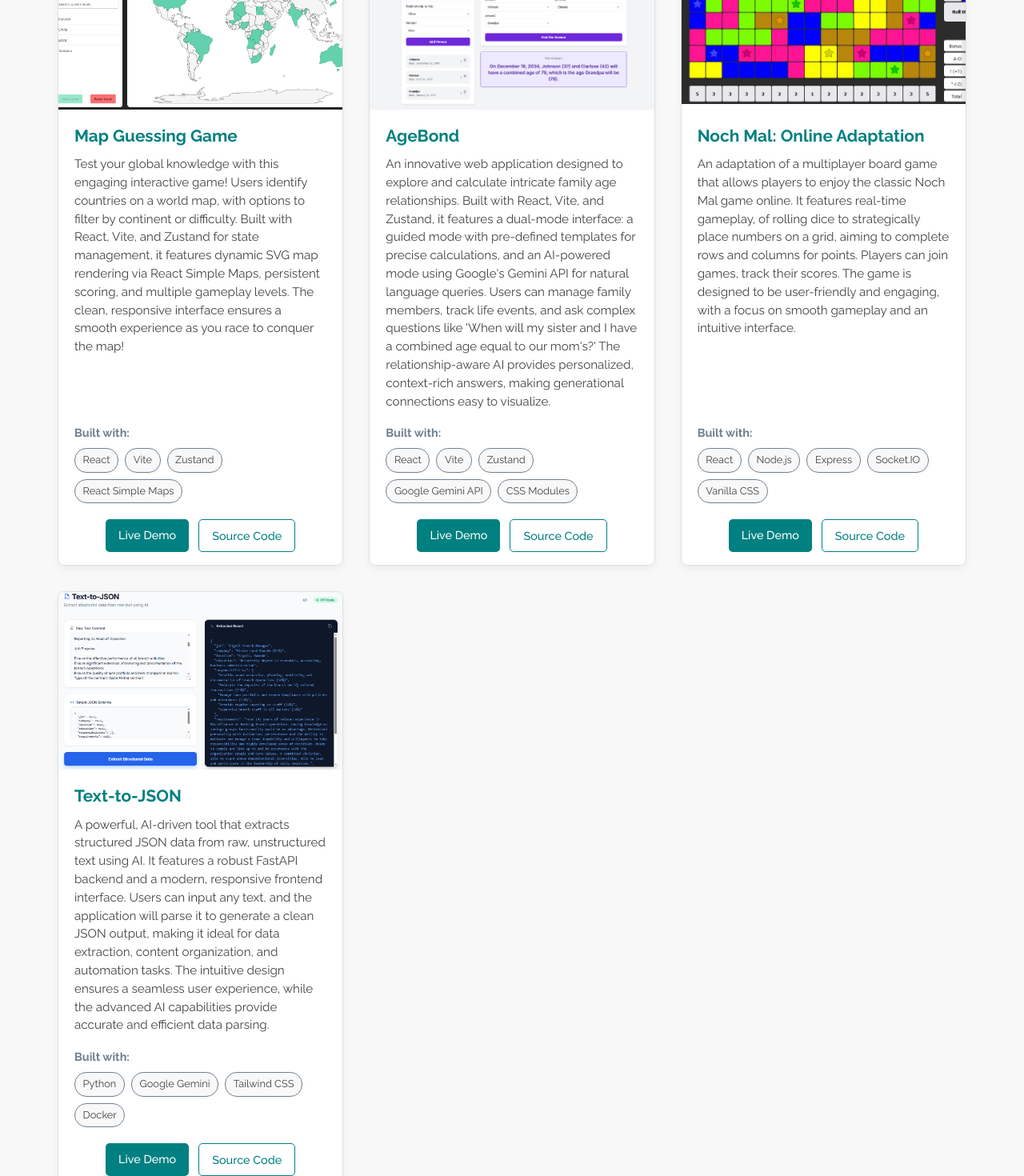
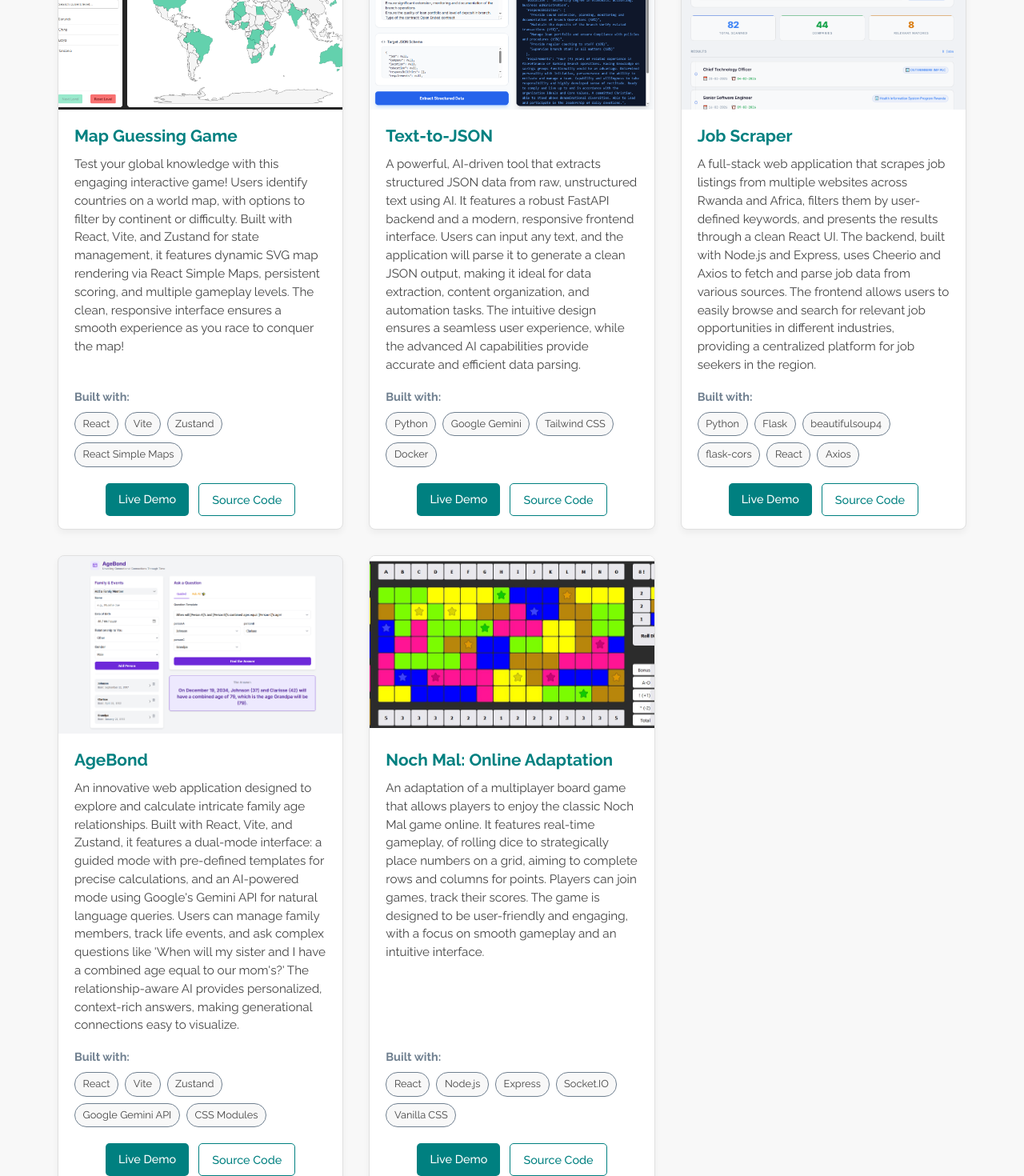
Before and after one commit to FabHaguma/my_portfolio, a React (Vite) app: page /projects in a window 1280 px wide. Shown: the part 1160-2630 px from the top of the page at 80% size. Built offline with nearby package versions, Linux system fonts and the light colour scheme.

Commit message:
Update resume, header styles, projects data, and add job-scraper screenshot

```diff
--- a/src/components/layout/Header.css
+++ b/src/components/layout/Header.css
@@ -28,7 +28,7 @@
   font-size: 1.5rem;
   font-weight: bold;
   text-decoration: none;
-  color: var(--header-text-light);
+  color: var(--link-color-light);
 }
 
 .app-header nav ul {
--- a/src/data/projectsData.js
+++ b/src/data/projectsData.js
@@ -6,6 +6,7 @@ import project_agebond from '../assets/images/projects/agebond-screenshot.png';
 import project_ytsubs from '../assets/images/projects/yt-subs-screenshot.png';
 import project_arteditor from '../assets/images/projects/haguma-art-editor-screenshot.png';
 import project_text2json from '../assets/images/projects/text2json-screenshot.png';
+import project_jobScraper from '../assets/images/projects/job-scraper_screenshot.png';
 
 // Featured projects displayed on the landing page (in order of appearance)
 // To add a new featured project: Add its ID to this array
@@ -22,7 +23,7 @@ export const projectsData = [
     id: 1,
     name: "YT Subs",
     description: "Unlock insights from YouTube videos instantly without watching the whole stream. This full-stack application extracts video subtitles using yt-dlp and leverages AI models to generate concise summaries and answer user questions about the content. It features a responsive React frontend for seamless interaction and a robust Express backend handling media parsing and AI integration.",
-    smallDescription: "Download YouTube transcripts, summarize content, and chat with AI.",
+    smallDescription: "Get YouTube transcript, summary and a quick chat with AI about the content.",
     technologies: ["Python", "fastapi", "React", "Node.js", "Express", "Google Gemini AI", "yt-dlp", "Docker"],
     liveDemoLink: "https://www.ytsubs.haguma.com/",
     sourceCodeLink: "https://github.com/fabhaguma/yt-subs",
@@ -60,27 +61,6 @@ export const projectsData = [
   },
   {
     id: 5,
-    name: "AgeBond",
-    description: "An innovative web application designed to explore and calculate intricate family age relationships. Built with React, Vite, and Zustand, it features a dual-mode interface: a guided mode with pre-defined templates for precise calculations, and an AI-powered mode using Google's Gemini API for natural language queries. Users can manage family members, track life events, and ask complex questions like 'When will my sister and I have a combined age equal to our mom's?' The relationship-aware AI provides personalized, context-rich answers, making generational connections easy to visualize.",
-    smallDescription: "An AI-powered app to explore family age relationships.",
-    technologies: ["React", "Vite", "Zustand", "Google Gemini API", "CSS Modules"],
-    liveDemoLink: "https://www.agebond.haguma.com/",
-    sourceCodeLink: "https://github.com/FabHaguma/agebond",
-    screenshot: project_agebond
-  },
-
-  {
-    id: 6,
-    name: "Noch Mal: Online Adaptation",
-    description: "An adaptation of a multiplayer board game that allows players to enjoy the classic Noch Mal game online. It features real-time gameplay, of rolling dice to strategically place numbers on a grid, aiming to complete rows and columns for points. Players can join games, track their scores. The game is designed to be user-friendly and engaging, with a focus on smooth gameplay and an intuitive interface.",
-    smallDescription: "An online adaptation of the classic Noch Mal board game.",
-    technologies: ["React", "Node.js", "Express", "Socket.IO", "Vanilla CSS"],
-    liveDemoLink: "https://www.nochmal.haguma.com/",
-    sourceCodeLink: "https://github.com/FabHaguma/nochmal-online",
-    screenshot: project_nochmal
-  },
-  {
-    id: 7,
     name: "Text-to-JSON",
     description: "A powerful, AI-driven tool that extracts structured JSON data from raw, unstructured text using AI. It features a robust FastAPI backend and a modern, responsive frontend interface. Users can input any text, and the application will parse it to generate a clean JSON output, making it ideal for data extraction, content organization, and automation tasks. The intuitive design ensures a seamless user experience, while the advanced AI capabilities provide accurate and efficient data parsing.",
     smallDescription: "An AI-powered tool to convert unstructured text into structured JSON data.",
@@ -90,14 +70,45 @@ export const projectsData = [
     screenshot: project_text2json
   },
 
+  {
+    id: 6,
+    name: "Job Scraper",
+    description: "A full-stack web application that scrapes job listings from multiple websites across Rwanda and Africa, filters them by user-defined keywords, and presents the results through a clean React UI. The backend, built with Node.js and Express, uses Cheerio and Axios to fetch and parse job data from various sources. The frontend allows users to easily browse and search for relevant job opportunities in different industries, providing a centralized platform for job seekers in the region.",
+    smallDescription: "Scrape job listings from different sources according to user-defined keywords.",
+    technologies: ["Python", "Flask", "beautifulsoup4", "flask-cors", "React", "Axios"],
+    liveDemoLink: "https://js.haguma.com/",
+    sourceCodeLink: "https://github.com/FabHaguma/scraper",
+    screenshot: project_jobScraper
+  },
+  {
+    id: 7,
+    name: "AgeBond",
+    description: "An innovative web application designed to explore and calculate intricate family age relationships. Built with React, Vite, and Zustand, it features a dual-mode interface: a guided mode with pre-defined templates for precise calculations, and an AI-powered mode using Google's Gemini API for natural language queries. Users can manage family members, track life events, and ask complex questions like 'When will my sister and I have a combined age equal to our mom's?' The relationship-aware AI provides personalized, context-rich answers, making generational connections easy to visualize.",
+    smallDescription: "An AI-powered app to explore family age relationships.",
+    technologies: ["React", "Vite", "Zustand", "Google Gemini API", "CSS Modules"],
+    liveDemoLink: "https://www.agebond.haguma.com/",
+    sourceCodeLink: "https://github.com/FabHaguma/agebond",
+    screenshot: project_agebond
+  },
+  {
+    id: 8,
+    name: "Noch Mal: Online Adaptation",
+    description: "An adaptation of a multiplayer board game that allows players to enjoy the classic Noch Mal game online. It features real-time gameplay, of rolling dice to strategically place numbers on a grid, aiming to complete rows and columns for points. Players can join games, track their scores. The game is designed to be user-friendly and engaging, with a focus on smooth gameplay and an intuitive interface.",
+    smallDescription: "An online adaptation of the classic Noch Mal board game.",
+    technologies: ["React", "Node.js", "Express", "Socket.IO", "Vanilla CSS"],
+    liveDemoLink: "https://www.nochmal.haguma.com/",
+    sourceCodeLink: "https://github.com/FabHaguma/nochmal-online",
+    screenshot: project_nochmal
+  },
+
   // {
-  //   id: 5,
+  //   id: 9,
   //   name: "Project Delta",
   //   description: "Description for Project Delta, focusing on UI/UX.",
   //   smallDescription: "A UI/UX focused project with modern design.",
   //   technologies: ["React", "Figma", "Storybook"],
   //   liveDemoLink: "https://your-live-demo-link5.com",
   //   sourceCodeLink: null, // Example: if no public source code
-  //   screenshot: placeholderScreenshot,
+  //   screenshot: placeholderScreenshot
   // },
 ];
```
Also changed, not shown: src/assets/images/projects/job-scraper_screenshot.png (added), 1 other file (tests, documents, lock files or other folders).
